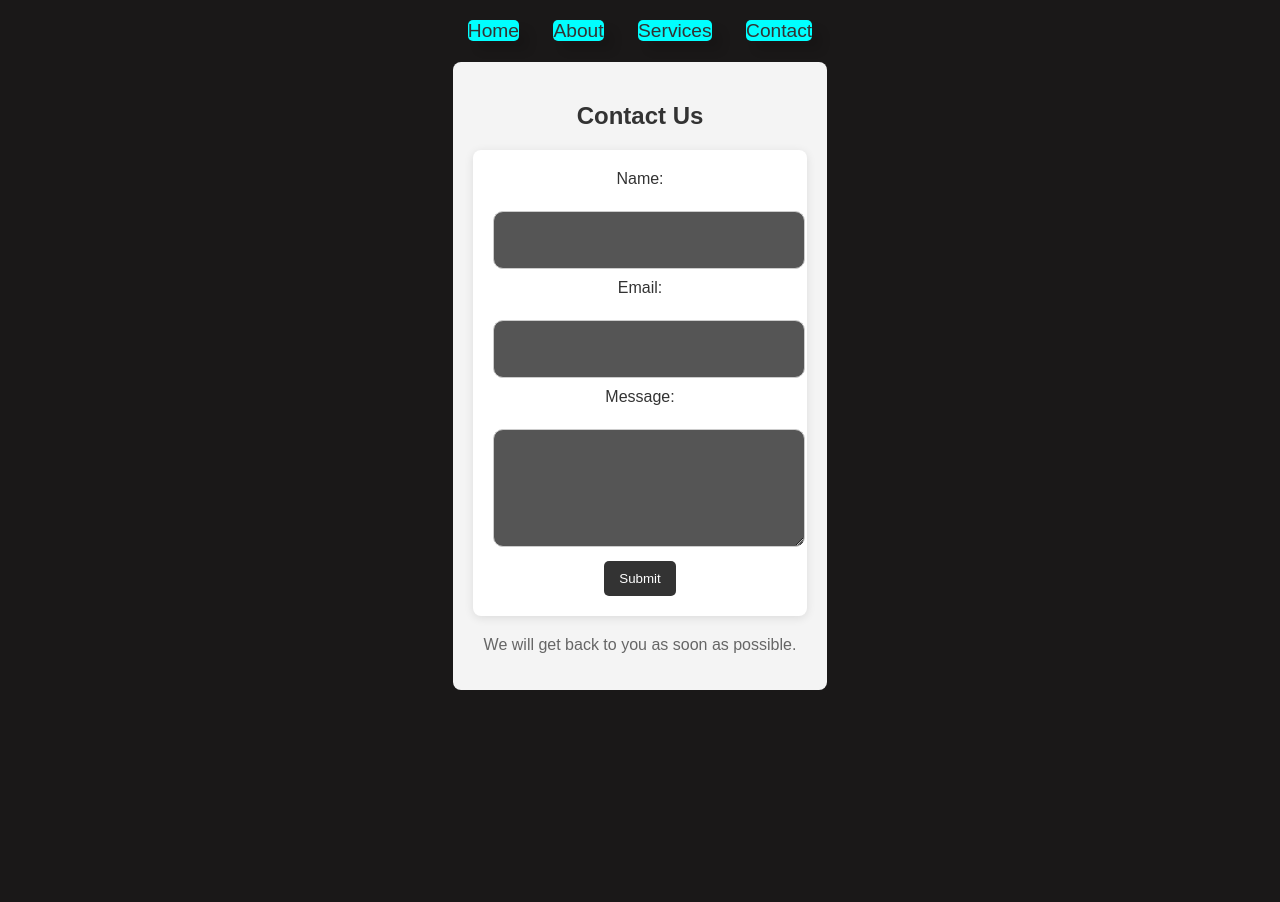
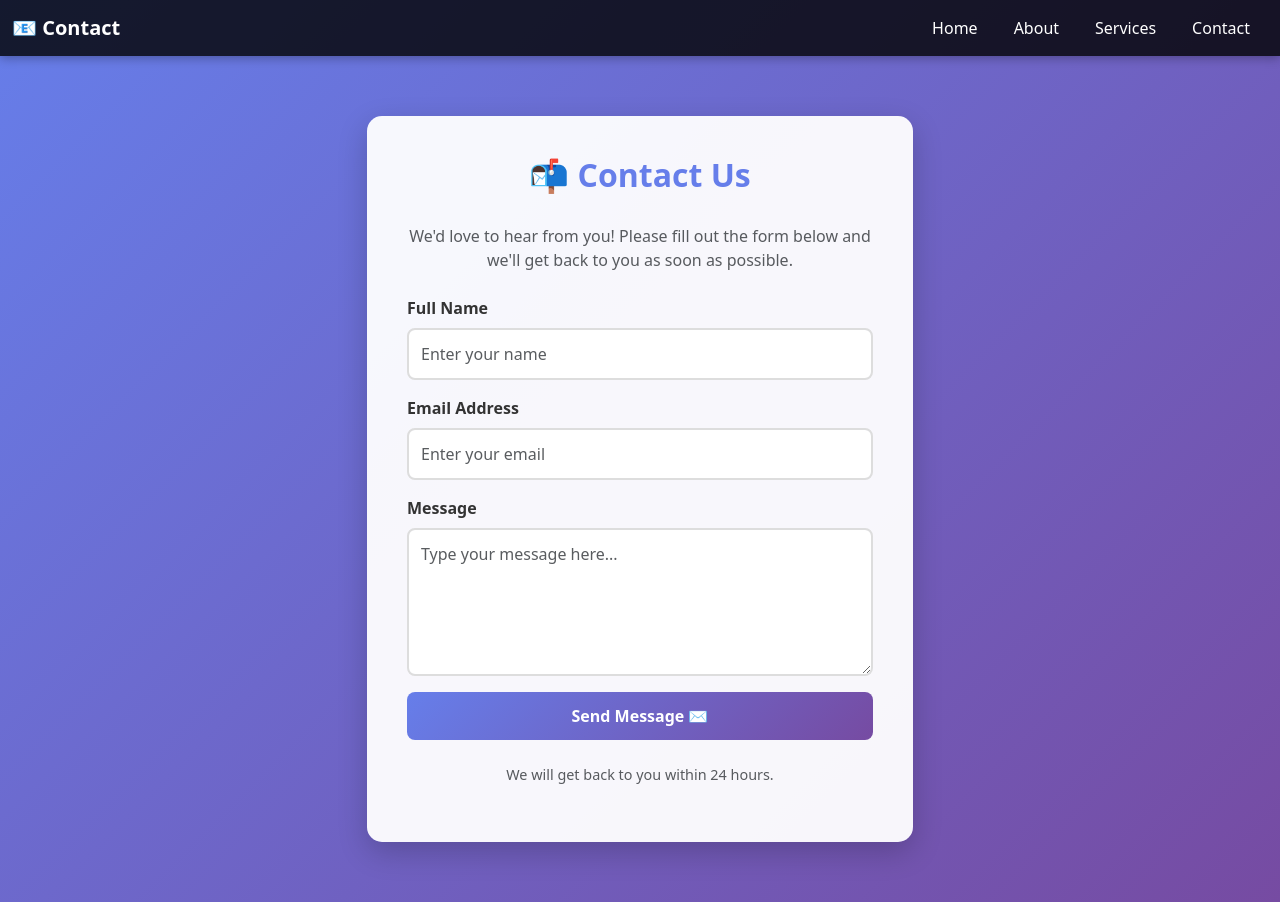
Before and after one commit to PavanMech321/Simple, a website: page public/contact.html in a window 1280 px wide. Before the commit the page ends 800 px from the top, so only its background shows below. Drawn offline with nearby package versions, Linux system fonts and the light colour scheme.

Commit message:
Add Bootstrap styling to contact.html

```diff
--- a/public/contact.html
+++ b/public/contact.html
@@ -3,112 +3,126 @@
 <head>
     <meta charset="UTF-8">
     <meta name="viewport" content="width=device-width, initial-scale=1.0">
-    <title>Contact-Form</title>
+    <title>Contact Us</title>
+    <link href="https://cdn.jsdelivr.net/npm/bootstrap@5.3.0/dist/css/bootstrap.min.css" rel="stylesheet">
     <style>
         body {
-            font-family: Arial, sans-serif;
-            margin: 20px;
-            background-color: #1a1818;
-            justify-self: center;
+            background: linear-gradient(135deg, #667eea 0%, #764ba2 100%);
+            min-height: 100vh;
+        }
+        nav.navbar {
+            background-color: rgba(0, 0, 0, 0.8) !important;
+            box-shadow: 0 2px 10px rgba(0, 0, 0, 0.3);
+        }
+        nav.navbar a.nav-link {
+            color: #fff !important;
+            margin: 0 10px;
+            transition: color 0.3s;
+        }
+        nav.navbar a.nav-link:hover {
+            color: #00d4ff !important;
+        }
+        .contact-container {
+            padding: 60px 20px;
+        }
+        .contact-card {
+            background: rgba(255, 255, 255, 0.95);
+            border-radius: 15px;
+            padding: 40px;
+            box-shadow: 0 10px 30px rgba(0, 0, 0, 0.2);
+        }
+        .contact-card h2 {
+            color: #667eea;
+            font-weight: bold;
+            margin-bottom: 30px;
             text-align: center;
-            justify-content: center;
-            align-items: center;
-            max-width: 412px;
         }
-        nav {
-            margin-bottom: 20px;
-            /* background-color: #f4f4f4; */
+        .form-label {
+            color: #333;
+            font-weight: 600;
         }
-        nav a {
+        .form-control {
+            border: 2px solid #ddd;
+            border-radius: 8px;
+            padding: 12px;
+            transition: border-color 0.3s;
+        }
+        .form-control:focus {
+            border-color: #667eea;
+            box-shadow: 0 0 0 0.2rem rgba(102, 126, 234, 0.25);
+        }
+        .btn-submit {
+            background: linear-gradient(135deg, #667eea 0%, #764ba2 100%);
+            border: none;
+            padding: 12px 40px;
+            font-weight: bold;
+            border-radius: 8px;
             width: 100%;
-            font-size: larger;
-            border-radius: 5px;
-            margin: 0 15px;
-            text-decoration: none;
-            color: #333;
-             background-color: aqua;
-            box-shadow: 10px 10px 10px rgba(0,0,0,0.1);
+            transition: transform 0.3s;
         }
-        h2 {
-            color: #333;
+        .btn-submit:hover {
+            transform: translateY(-2px);
+            box-shadow: 0 5px 20px rgba(102, 126, 234, 0.4);
         }
-        form {
-            max-width: 412px;
-            margin: auto;
-            background-color: white;
-            padding: 20px;
-            border-radius: 8px;
-            box-shadow: 0 2px 10px rgba(0,0,0,0.1);
-        }
-        input, textarea {
-            width: 100%;
-            padding: 10px;
-            margin-bottom: 10px;
-            border-radius: 5px;
-            border: 1px solid #ccc;
-        }
-        button {
-            padding: 10px 15px;
-            background-color: #333;
-            color: white;
-            border: none;
-            border-radius: 5px;
-        }
-        button:hover {
-            background-color: #555;
-        }
-        p {
-            color: #666;
-        }
-        label {
-            display: block;
-            margin-bottom: 5px;
-            color: #333;
-        }
-        input{
-            width: 70%;
-            height: 40px;
-            background-color: #555;
-            border-radius: 10px;
-            color: white;
-        }
-        textarea {
-            width: 70%;
-            height: 100px;
-            background-color: #555;
-            border-radius: 10px;
-            color: white;
-        }
-        input:hover, textarea:hover {
-            background-color: #ccc;
-            color: black;
+        .btn-submit:active {
+            transform: translateY(0);
         }
     </style>
 </head>
 <body>
-    <nav>
-        <a href="/">Home</a>
-        <a href="/about">About</a>
-        <a href="/services">Services</a>
-        <a href="/contact">Contact</a>
+    <!-- Navigation -->
+    <nav class="navbar navbar-expand-lg navbar-dark">
+        <div class="container-fluid">
+            <a class="navbar-brand fw-bold" href="/">📧 Contact</a>
+            <button class="navbar-toggler" type="button" data-bs-toggle="collapse" data-bs-target="#navbarNav">
+                <span class="navbar-toggler-icon"></span>
+            </button>
+            <div class="collapse navbar-collapse" id="navbarNav">
+                <ul class="navbar-nav ms-auto">
+                    <li class="nav-item"><a class="nav-link" href="/">Home</a></li>
+                    <li class="nav-item"><a class="nav-link" href="/about">About</a></li>
+                    <li class="nav-item"><a class="nav-link" href="/services">Services</a></li>
+                    <li class="nav-item"><a class="nav-link" href="/contact">Contact</a></li>
+                </ul>
+            </div>
+        </div>
     </nav>
-    <div style="margin: auto; padding: 20px; background-color: #f4f4f4; border-radius: 8px;">
-        <h2>Contact Us</h2>
-        <!-- <form action="https://api.web3forms.com/submit" method="post"> -->
-        <form action="/contact-form" method="post">
-            <label for="name">Name:</label><br>
-            <input type="hidden" name="access_key" value="500128f8-c38f-4751-89ae-3050797f2016">
-            <input type="text" id="name" name="name" required style="width: 100%; padding: 8px; margin-bottom: 10px;"><br>
 
-            <label for="email">Email:</label><br>
-            <input type="email" id="email" name="email" required style="width: 100%; padding: 8px; margin-bottom: 10px;"><br>
+    <!-- Contact Form Section -->
+    <div class="contact-container">
+        <div class="container">
+            <div class="row justify-content-center">
+                <div class="col-md-8 col-lg-6">
+                    <div class="contact-card">
+                        <h2>📬 Contact Us</h2>
+                        <p class="text-center text-muted mb-4">We'd love to hear from you! Please fill out the form below and we'll get back to you as soon as possible.</p>
 
-            <label for="message">Message:</label><br>
-            <textarea id="message" name="message" rows="4" required style="width: 100%; padding: 8px;"></textarea><br>
+                        <form action="/contact-form" method="post">
+                            <div class="mb-3">
+                                <label for="name" class="form-label">Full Name</label>
+                                <input type="text" class="form-control" id="name" name="name" required placeholder="Enter your name">
+                            </div>
 
-            <button type="submit" style="padding: 10px 15px; background-color: #333; color: white; border: none; border-radius: 5px;">Submit</button>
-        </form>
-        <p style="margin-top: 20px; color: #666;">We will get back to you as soon as possible.</p>
+                            <div class="mb-3">
+                                <label for="email" class="form-label">Email Address</label>
+                                <input type="email" class="form-control" id="email" name="email" required placeholder="Enter your email">
+                            </div>
+
+                            <div class="mb-3">
+                                <label for="message" class="form-label">Message</label>
+                                <textarea class="form-control" id="message" name="message" rows="5" required placeholder="Type your message here..."></textarea>
+                            </div>
+
+                            <button type="submit" class="btn btn-submit text-white">Send Message ✉️</button>
+                        </form>
+
+                        <p class="text-center text-muted mt-4" style="font-size: 0.9rem;">We will get back to you within 24 hours.</p>
+                    </div>
+                </div>
+            </div>
+        </div>
     </div>
+
+    <script src="https://cdn.jsdelivr.net/npm/bootstrap@5.3.0/dist/js/bootstrap.bundle.min.js"></script>
 </body>
 </html>
```
